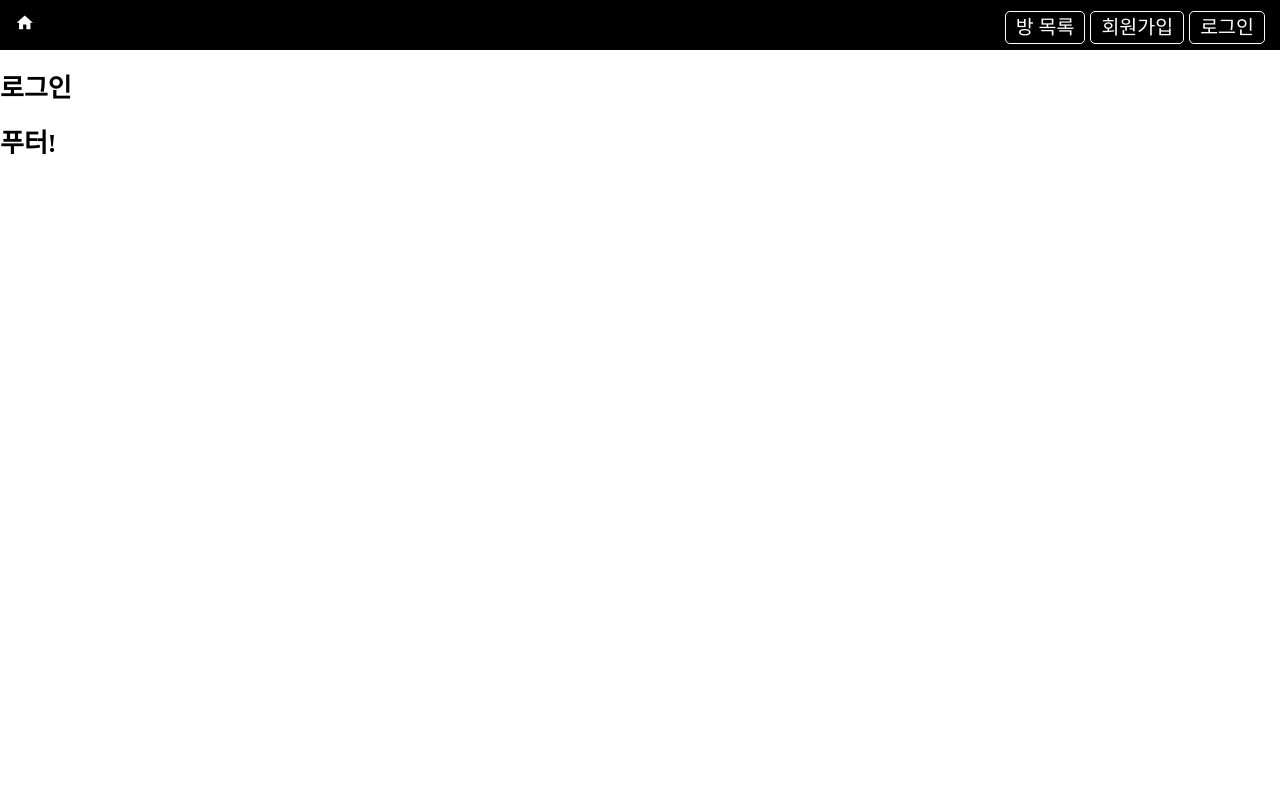
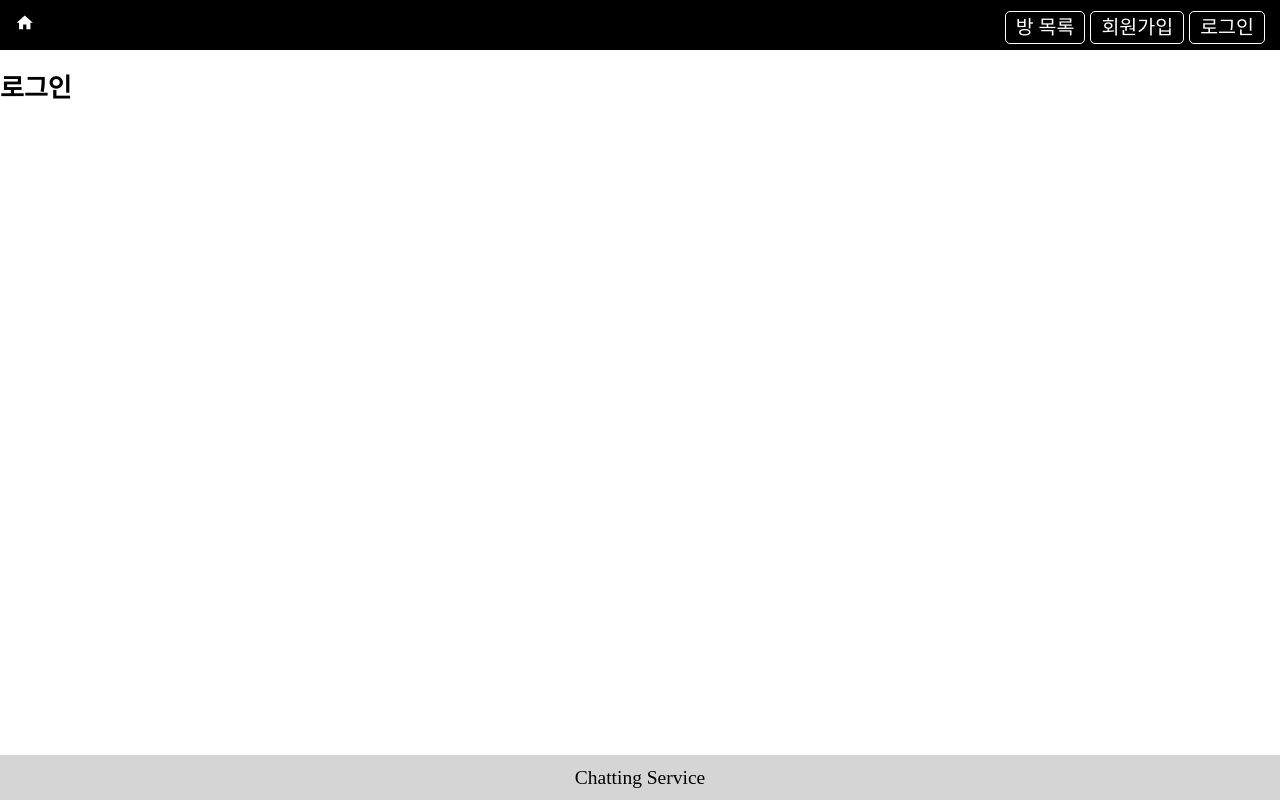
Before and after one commit to yonggyo1125/chatting, a React (Create React App) app in the folder front_app/chatting_fe/: page /login in a window 1280 px wide. Built offline with nearby package versions, Linux system fonts and the light colour scheme.

Commit message:
프론트 앱 구성

```diff
--- a/front_app/chatting_fe/src/outlines/Footer.js
+++ b/front_app/chatting_fe/src/outlines/Footer.js
@@ -1,5 +1,25 @@
+import styled from 'styled-components';
+import fontSizes from '../styles/fontSizes';
+
+const OuterBox = styled.footer`
+    background: #d5d5d5;
+    height: 45px;
+    position: fixed;
+    width: 100%;
+    left: 0;
+    bottom: 0;
+    text-align: center;
+    color: #000;
+    line-height: 45px;
+    font-size: ${props => props.fontSize ? fontSizes[props.fontSize] : '1rem'}
+`;
+
 const Footer = () => {
-    return <h1>푸터!</h1>;
+    return (
+        <OuterBox fontSize="medium">
+            Chatting Service
+        </OuterBox>
+    )
 };
 
 export default Footer;
--- a/front_app/chatting_fe/src/outlines/Header.js
+++ b/front_app/chatting_fe/src/outlines/Header.js
@@ -13,7 +13,7 @@ const OuterBox = styled.header`
     padding: 0 15px;
     * {
         color: #fff;
-        font-size: ${props => props.fontsize ? fontSizes[props.fontsize] : '1rem'};
+        font-size: ${props => props.fontSize ? fontSizes[props.fontSize] : '1rem'};
     }
     .btns {
         a {
@@ -35,7 +35,7 @@ const OuterBox = styled.header`
 
 const Header = () => {
     return (
-        <OuterBox fontsize="medium">
+        <OuterBox fontSize="medium">
             <Link to="/"><MdHome /></Link>
 
             <div className="btns">
--- a/front_app/chatting_fe/src/pages/Join.js
+++ b/front_app/chatting_fe/src/pages/Join.js
@@ -1,4 +1,11 @@
+import { Navigate } from "react-router-dom";
+
 const Join = () => {
+    const isLogin = true;
+    if (isLogin) {
+        return <Navigate to="/" replace={true} />
+    }
+
     return <h1>회원가입</h1>;
 }
 
--- a/front_app/chatting_fe/src/pages/Login.js
+++ b/front_app/chatting_fe/src/pages/Login.js
@@ -1,4 +1,12 @@
+import { useNavigate } from 'react-router-dom';
+
 const Login = () => {
+    const isLogin = true;
+    const navigate = useNavigate();
+    if (isLogin) {
+        navigate("/");
+    }
+
     return <h1>로그인</h1>;
 };
 
```
